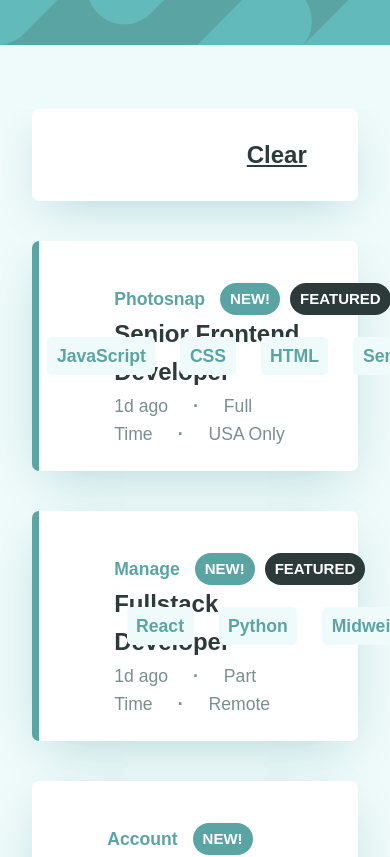
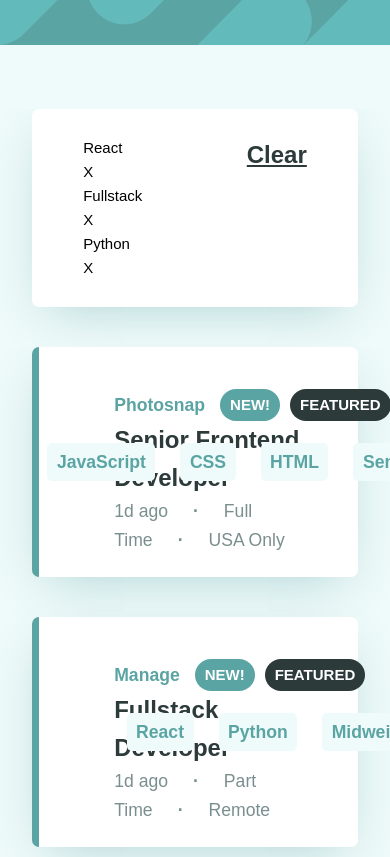
Before and after one commit to AAM77/static-listings-challenge-frontend, a React (Create React App) app: page / in a window 390 px wide. Shown: the top 857 px of the page. Built offline with nearby package versions, Linux system fonts and the light colour scheme; a web font is replaced by a local one.

Commit message:
Add logic to create filter tablets using an array of distinct selected filter objects, which contain the category and skill name corresponding to the skill tablet selected.

```diff
--- a/src/components/job_listings/filter/SelectedFilters.js
+++ b/src/components/job_listings/filter/SelectedFilters.js
@@ -1,16 +1,63 @@
 import React, { Component } from 'react';
 import ClearButton from './ClearButton';
+import FilterTablet from './FilterTablet';
 
 
 class SelectedFilters extends Component {
     state = {
-        filterOptions: []
+        selectedFilters: [
+            {category:'tools', skillName: 'React'},
+            {category: 'role', skillName: 'Fullstack'},
+            {category:'tools', skillName: 'React'},
+            {category: 'role', skillName: 'Fullstack'},
+            {category:'tools', skillName: 'React'},
+            {category: 'role', skillName: 'Fullstack'},
+            {category: 'something', skillName: 'Python'}
+        ]   // NOTE: Currently has mock data for building out the UI and testing behavior.
+            // Should be an array of objects that contain both the category and the skill name.
+    }
+
+    getDistinctSelectedFilters = () => {
+        /*
+        Mohammad Adeel - November 1, 2020
+        Uses the selectedFilters from the state to return a list of unique filter selections.
+        This is useful for preventing (1) unnecessary calculations and processing, & (2) duplicate
+        entries from displaying in the SelectedFilters component.
+        */
+        const distinctSelectedFilters = [];
+        const mappedFilters = new Map();
+        for (const selectedFilter of this.state.selectedFilters) {
+            if(!mappedFilters.has(selectedFilter.skillName)){
+                mappedFilters.set(selectedFilter.skillName, true);    // set any value to Map
+                distinctSelectedFilters.push({
+                    category: selectedFilter.category,
+                    skillName: selectedFilter.skillName
+                });
+            }
+        }
+
+        return distinctSelectedFilters;
+    }
+
+    addFilterTablets = () => {
+        /*
+        Mohammad Adeel - November 1, 2020
+        Uses the list of distinct/unique selectedFilters from this.getDistinctSelectedFilters
+        to create and return a list of FilterTablet components, which get added to the SelectedFilters
+        component.
+        */
+        return this.getDistinctSelectedFilters().map( (selectedFilter, index) => (
+            <FilterTablet key={index} category={selectedFilter.category} skillName={selectedFilter.skillName} />
+        ))
     }
 
     render() {
         return (
             <div className="container">
                 <div className="card filter-display-card shadow">
+                    <div className='selected-filters'>
+                        {this.addFilterTablets()}
+                    </div>
                     <ClearButton />
                 </div>
 
```
